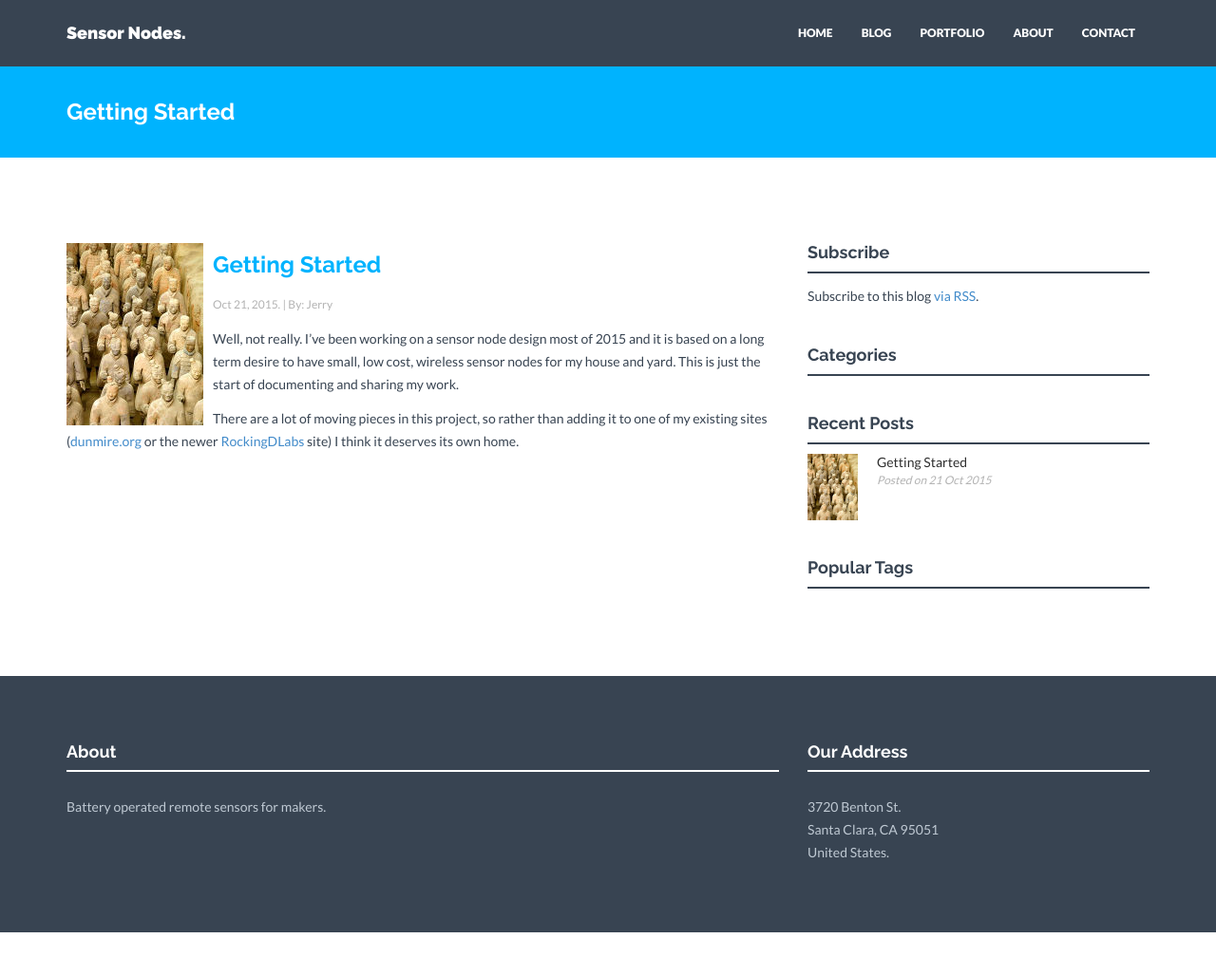
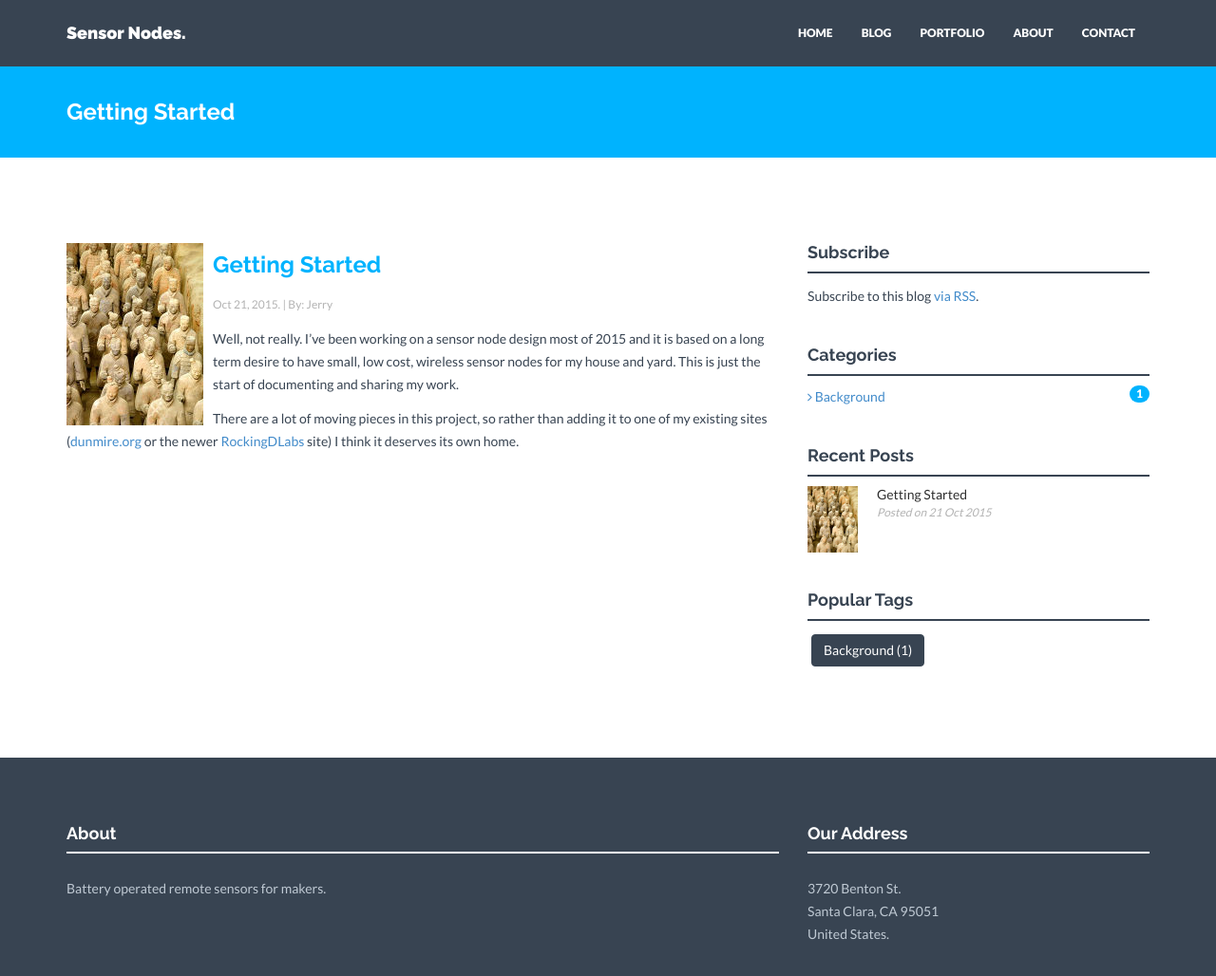
Before and after one commit to jdunmire/sensornodeinfo, a Jekyll site: the page built from _posts/blog/2015-10-12-getting-started.markdown, in a window 1280 px wide and 1068 px high. Shown: the top 1028 px of the window at 95% size. Built offline with Jekyll 4.4.1, drawn with Linux system fonts in a browser that asks for light colours; nearby versions of some CDN libraries.

Commit message:
Replace special category 'project'
On branch gh-pages
modified:   _posts/blog/2015-10-12-getting-started.markdown

```diff
--- a/_posts/blog/2015-10-12-getting-started.markdown
+++ b/_posts/blog/2015-10-12-getting-started.markdown
@@ -5,7 +5,7 @@ date: 2015-10-21 19:29
 author: Jerry
 categories:
 - blog
-- project
+- Background
 img: tarmy.jpg
 thumb: tarmy.jpg
 ---
```
